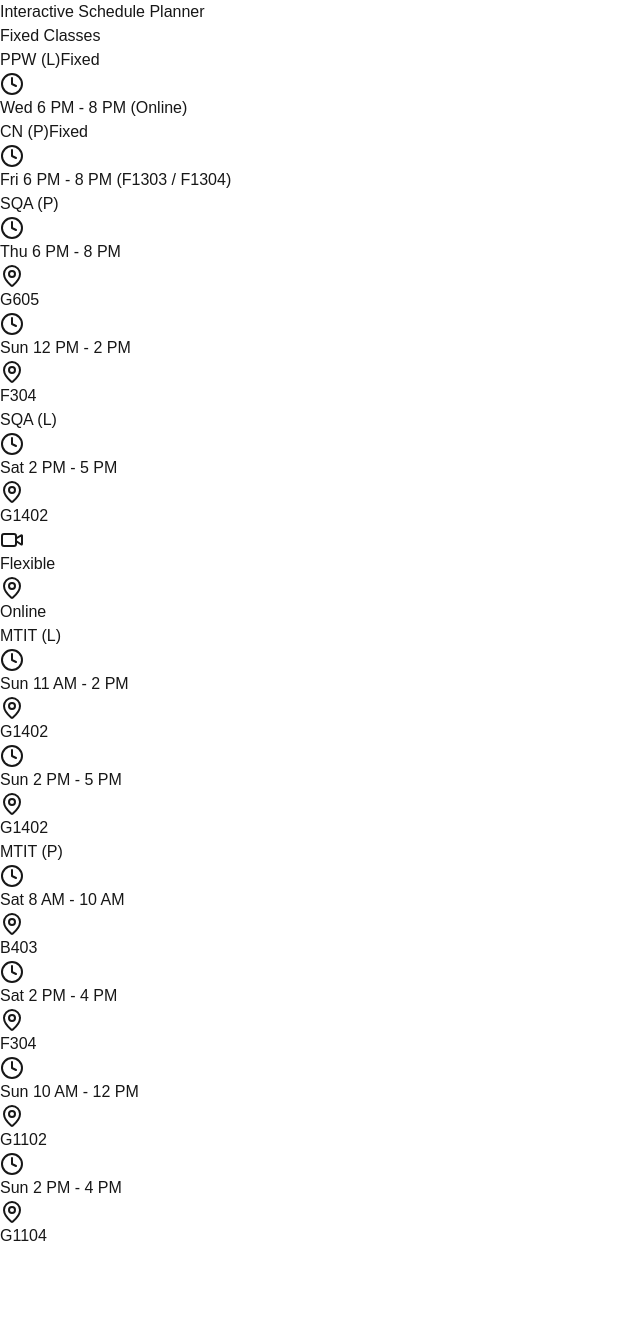
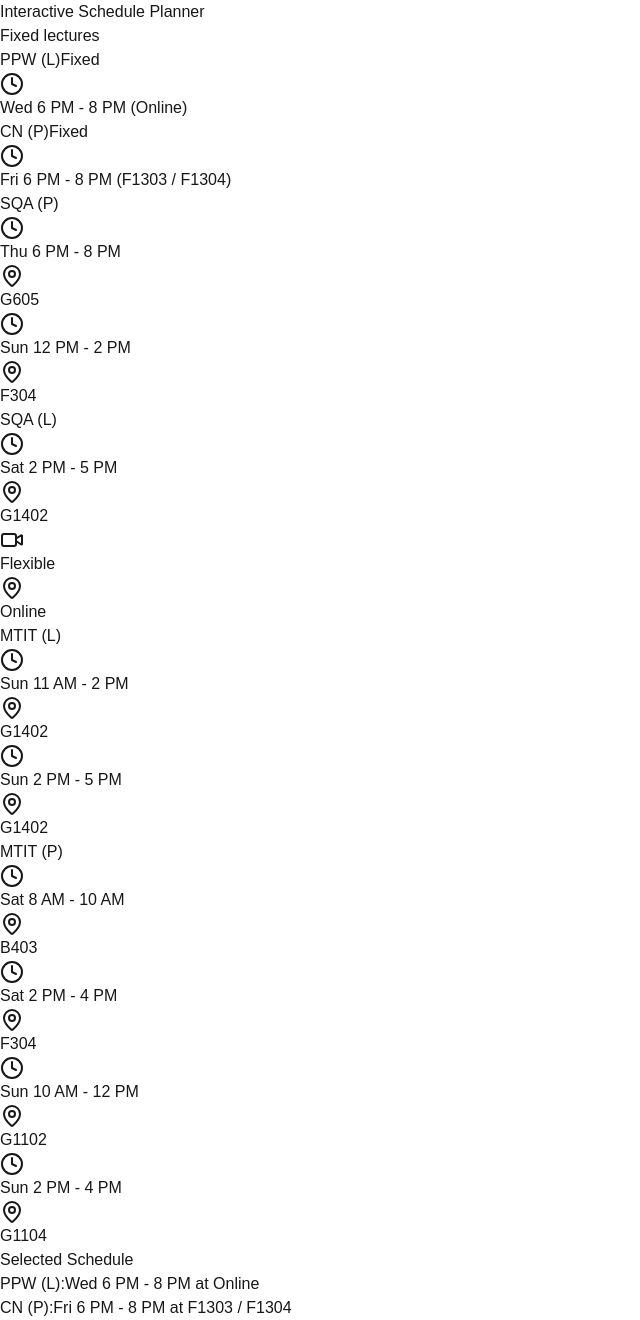
Before and after one commit to IndudiniThennakoon/lec-schedule-planner, a Next.js app: page /conflictChecker in a window 1280 px wide. Shown: the whole page, without its empty margins (0-640 px from the left). Before the commit the page ends 1248 px from the top, so only its background shows below. Built offline with nearby package versions, Linux system fonts and the light colour scheme.

Commit message:
feat(conflictChecker): Enhance schedule display with selected slots and improved layout

```diff
--- a/src/app/conflictChecker/page.tsx
+++ b/src/app/conflictChecker/page.tsx
@@ -68,12 +68,26 @@ const ScheduleDecisionFlow = () => {
   };
 
 
+  const selectedSlots = fixedClasses.reduce((acc, cls) => {
+    acc[cls.subject] = `${cls.time} at ${cls.location}`;
+    return acc;
+  }, {} as Record<string, string>);
+
+  Object.entries(selections).forEach(([key, value]) => {
+    if (value) {
+      const option = options[key as keyof SelectionsType].find(opt => opt.id === value);
+      if (option) {
+        selectedSlots[formatKey(key)] = `${option.time} at ${option.location}`;
+      }
+    }
+  });
+
+
   const renderTimeSlot = (option: any, type: keyof SelectionsType) => {
     const isSelected = selections[type] === option.id;
     const hasConflict = Object.values(selections).some(selectedId =>
       selectedId && option.conflicts.includes(selectedId)
     );
-
     return (
       <div
         key={option.id}
@@ -128,9 +142,11 @@ const ScheduleDecisionFlow = () => {
         <CardTitle className="text-2xl font-bold text-center text-gray-900">Interactive Schedule Planner</CardTitle>
       </CardHeader>
       <CardContent>
-
+      <div className="grid grid-cols-1 md:grid-cols-2 gap-4">
       <div  className="border border-gray-300 rounded-lg p-4 mb-8">
-          <h3 className="text-lg font-semibold mb-3 text-gray-900">Fixed Classes</h3>
+          <h3 className="text-lg font-semibold mb-3 text-gray-900">Fixed
+            lectures
+          </h3>
           <div className="grid grid-cols-1 md:grid-cols-2 gap-4">
             {fixedClasses.map((cls, idx) => (
               <div key={idx} className="bg-blue-50 p-4 rounded-lg border  border-blue-400">
@@ -158,6 +174,21 @@ const ScheduleDecisionFlow = () => {
           </div>
         ))}
 
+        <div className=" border border-gray-300 rounded-lg p-4 mb-8 bg-purple-100 ">
+          <h3 className="text-lg font-semibold mb-3 text-gray-900">Selected Schedule</h3>
+          <div className="space-y-2">
+            {Object.entries(selectedSlots).map(([subject, slot]) => (
+              <div key={subject} className="flex items-center justify-between">
+                <span className="font-medium text-gray-900">{subject}:</span>
+                <span className={slot ? 'text-blue-900' : 'text-red-500'}>
+                  {slot || 'Not selected'}
+                </span>
+              </div>
+            ))}
+          </div>
+        </div>
+        </div>
+
       </CardContent>
     </Card>
     </div>
```
